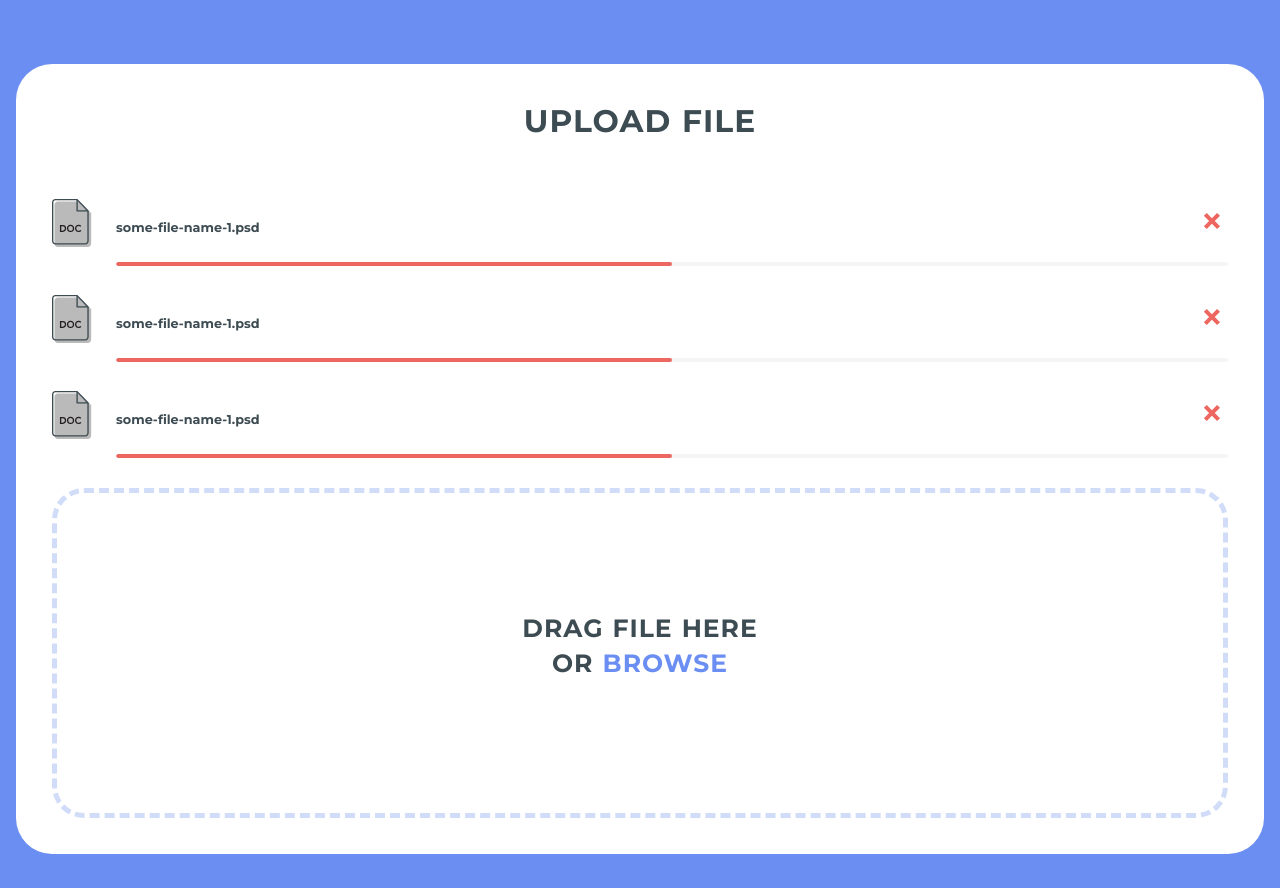
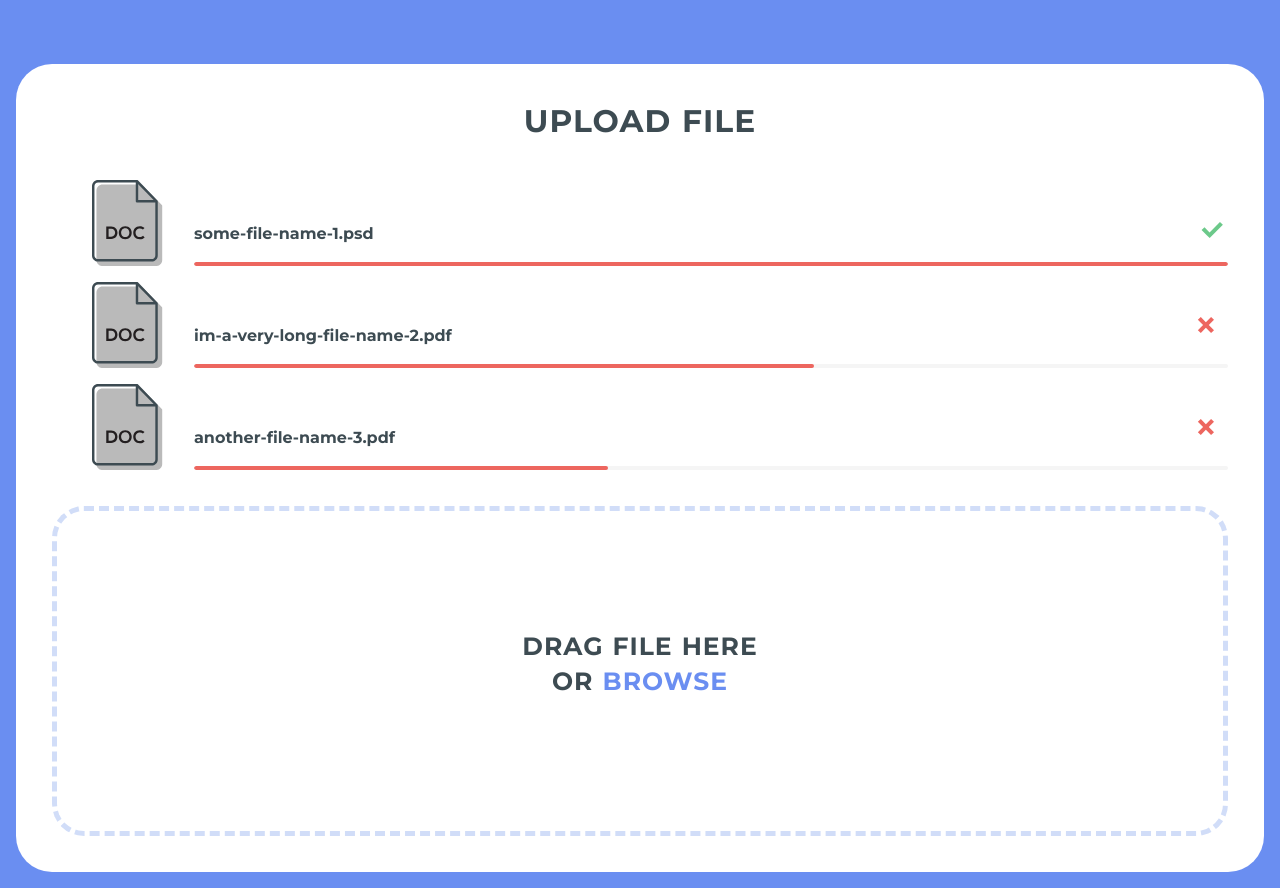
Before and after one commit to mromanoff/vue-file-drop-component, a Vue app: page / in a window 1280 px wide. Built offline with nearby package versions, Linux system fonts and the light colour scheme.

Commit message:
create cancel upload method

```diff
--- a/src/components/FileItem.vue
+++ b/src/components/FileItem.vue
@@ -1,13 +1,28 @@
 <template>
-  <div class="file-item">
+  <li class="file-item">
     <icon class="file-item__icon" size="xxLarge" name="file-doc" />
-    <div class="file-item__name">some-file-name-1.psd</div>
+    <div class="file-item__name">{{ fileName }}</div>
     <div class="file-item__status">
-      <icon v-if="completed" size="medium" name="check" color="green" />
-      <icon v-else size="medium" name="close" color="red" />
+      <icon
+        v-if="uploadStatus === 100"
+        size="medium"
+        name="check"
+        color="green"
+      />
+      <button
+        v-else
+        class="file-item__cancel"
+        @click="$emit('cancel', fileName)"
+      >
+        <icon size="medium" name="close" color="red" />
+      </button>
     </div>
-    <progress-bar class="file-item__progress" size="xSmall" :value="50" />
-  </div>
+    <progress-bar
+      class="file-item__progress"
+      size="xSmall"
+      :value="uploadStatus"
+    />
+  </li>
 </template>
 
 <script>
@@ -25,16 +40,31 @@ export default {
       type: Boolean,
       default: false,
     },
+
+    fileName: {
+      type: String,
+      required: true,
+    },
+
+    fileType: {
+      type: String,
+      default: "UNKNOWN",
+    },
+
+    uploadStatus: {
+      type: Number,
+      default: 0,
+    },
   },
 };
 </script>
 
 <style scoped>
 .file-item {
-  height: calc(var(--space--medium) * 5);
+  /*  height: calc(var(--space--medium) * 5);*/
   display: grid;
   grid-template-columns: max-content 1fr max-content;
-  grid-template-rows: max-content max-content;
+  grid-template-rows: 1fr max-content;
   grid-template-areas:
     "icon name status"
     "icon progress progress";
@@ -44,19 +74,18 @@ export default {
 
 .file-item__icon {
   grid-area: icon;
-  width: 48px;
   @media (--viewport--medium-up) {
     width: initial;
   }
 }
 
 .file-item__name {
-  font-size: var(--font-size--small);
+  font-size: var(--font-size--medium);
   font-weight: var(--font-weight--bold);
   grid-area: name;
 
   @media (--viewport--medium) {
-    font-size: var(--font-size--large);
+    font-size: var(--font-size--xLarge);
   }
 
   @media (--viewport--large) {
@@ -69,6 +98,7 @@ export default {
 }
 
 .file-item__progress {
+  margin-top: var(--space--medium);
   grid-area: progress;
 }
 </style>
--- a/src/components/FileList.vue
+++ b/src/components/FileList.vue
@@ -1,18 +1,63 @@
 <template>
-  <div class="file-list">
-    <template v-for="(item, index) of [1, 2, 3]">
-      <file-item class="file-list__item" :key="index">{{ item }}</file-item>
-    </template>
-  </div>
+  <ul class="file-list">
+    <transition-group name="list">
+      <template v-for="(item, index) of files">
+        <file-item
+          :file-name="item.fileName"
+          :file-type="item.fileType"
+          :upload-status="item.uploadStatus"
+          class="file-list__item"
+          :key="index"
+          @cancel="handleCancelUpload"
+        />
+      </template>
+    </transition-group>
+  </ul>
 </template>
 
 <script>
 import FileItem from "./FileItem";
+
+const MOCK = [
+  {
+    fileName: "some-file-name-1.psd",
+    fileType: "PSD",
+    uploadStatus: 100,
+  },
+  {
+    fileName: "im-a-very-long-file-name-2.pdf",
+    fileType: "PDF",
+    uploadStatus: 60,
+  },
+  {
+    fileName: "another-file-name-3.pdf",
+    fileType: "PNG",
+    uploadStatus: 40,
+  },
+];
+
 export default {
   name: "FileList",
 
+  data() {
+    return {
+      files: MOCK,
+    };
+  },
+
   components: {
     FileItem,
+  },
+
+  methods: {
+    /***
+     * Handle Cancel Upload
+     * @param fileName
+     */
+    handleCancelUpload(fileName) {
+      console.log("cancel upload", fileName);
+      this.files = this.files.filter((file) => file.fileName !== fileName);
+    },
   },
 };
 </script>
@@ -24,5 +69,18 @@ export default {
 
 .file-list__item {
   margin-bottom: var(--space--medium);
+
+  @media (--viewport--medium-up) {
+    margin-bottom: var(--space--large);
+  }
+}
+
+.list-enter-active,
+.list-leave-active {
+  transition: all 1s;
+}
+.list-enter, .list-leave-to /* .list-leave-active below version 2.1.8 */ {
+  opacity: 0;
+  transform: translateY(30px);
 }
 </style>
```
